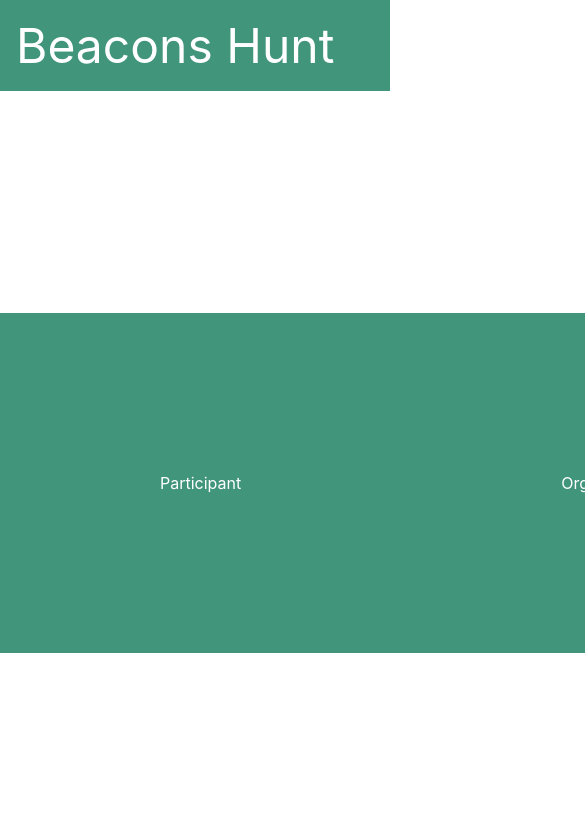
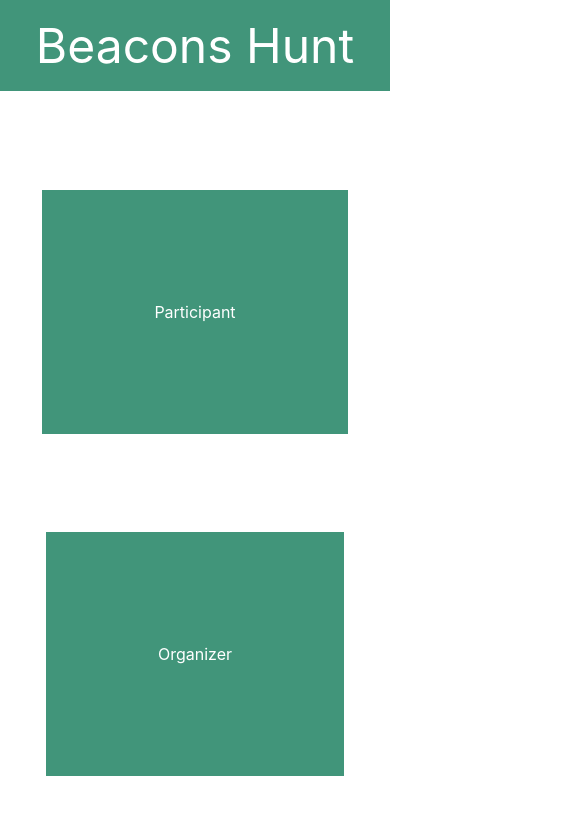
Before and after one commit to Othior/Beacons, a React (Create React App) app: page /Choice-Role in a window 390 px wide. Shown: the top 814 px of the page, 585 px wide, since content can reach past the window. Built offline with nearby package versions, Linux system fonts and the light colour scheme.

Commit message:
update responsive tel

```diff
--- a/src/App.css
+++ b/src/App.css
@@ -170,6 +170,15 @@ input{
 /*---------------------------------------------------------*/
 
 /* mobile and tablette */
+@media screen and (min-width: 770px) and (max-width: 1024px) {
+  .form-register{
+    width: 40rem;
+  }
+  footer{
+    display: none;
+  }
+}
+
 @media screen and (min-width: 410px) and (max-width: 770px) {
   html{
     overflow:scroll;
@@ -197,14 +206,37 @@ input{
     width: 100%;
     margin: auto;
   }
+  .choice-role{
+    flex-direction: column;
+  }
+  .form-register{
+    width: 30rem;
+  }
   footer{
     display: none;
   }
 
 }
+@media screen and (min-width: 410px) and (max-width: 540px) {
+  .form-register{
+    width: 23rem;
+  }
+  header{
+    flex-direction: column;
+  }
+  .choice-role{
+    flex-direction: column;
+  }
+  .choice-role>a{
+    padding: 7rem;
+  }
+}
 @media screen and (min-width: 200px) and (max-width: 410px) {
   html{
     overflow:scroll;
+  }
+  header{
+    flex-direction: column;
   }
   .container-course{
     flex-direction: column;
@@ -212,6 +244,15 @@ input{
   .block-create-course > h2{
     padding-top:0;
   }
+  .form-register{
+    width: 20rem;
+  }
+  .choice-role{
+    flex-direction: column;
+  }
+  .choice-role>a{
+    padding: 7rem;
+  }
   footer{
     display: none;
   }
```
